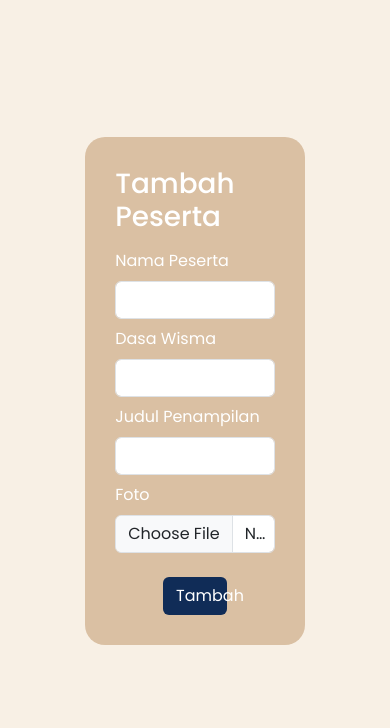
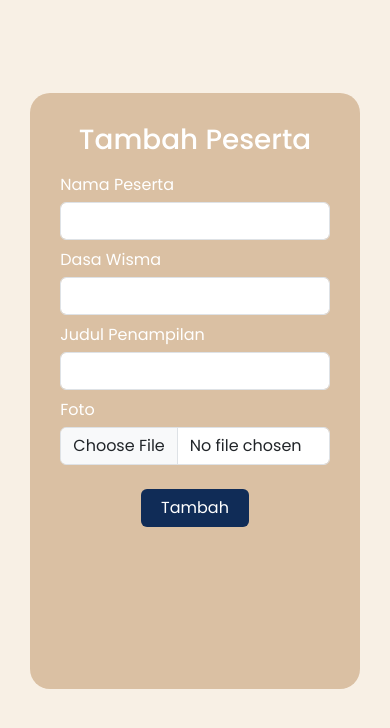
Before and after one commit to aliefadam/b-klas-voting, a PHP site: page /admin/tambah-peserta.php in a window 390 px wide. Shown: the part 56-784 px from the top of the page. Run offline with PHP 8.4, Linux system fonts and the light colour scheme; some libraries are stand-ins or nearby versions.

Commit message:
fixing monile form

```diff
--- a/css/admin-tambah-peserta.css
+++ b/css/admin-tambah-peserta.css
@@ -22,3 +22,14 @@
   color: white;
   background-color: var(--warna1);
 }
+
+@media only screen and (max-width:425px){
+  .form{
+    width: 90%;
+    height: 75%;
+  }
+
+  .form-label{
+    margin-bottom: 5px;
+  }
+}
```
